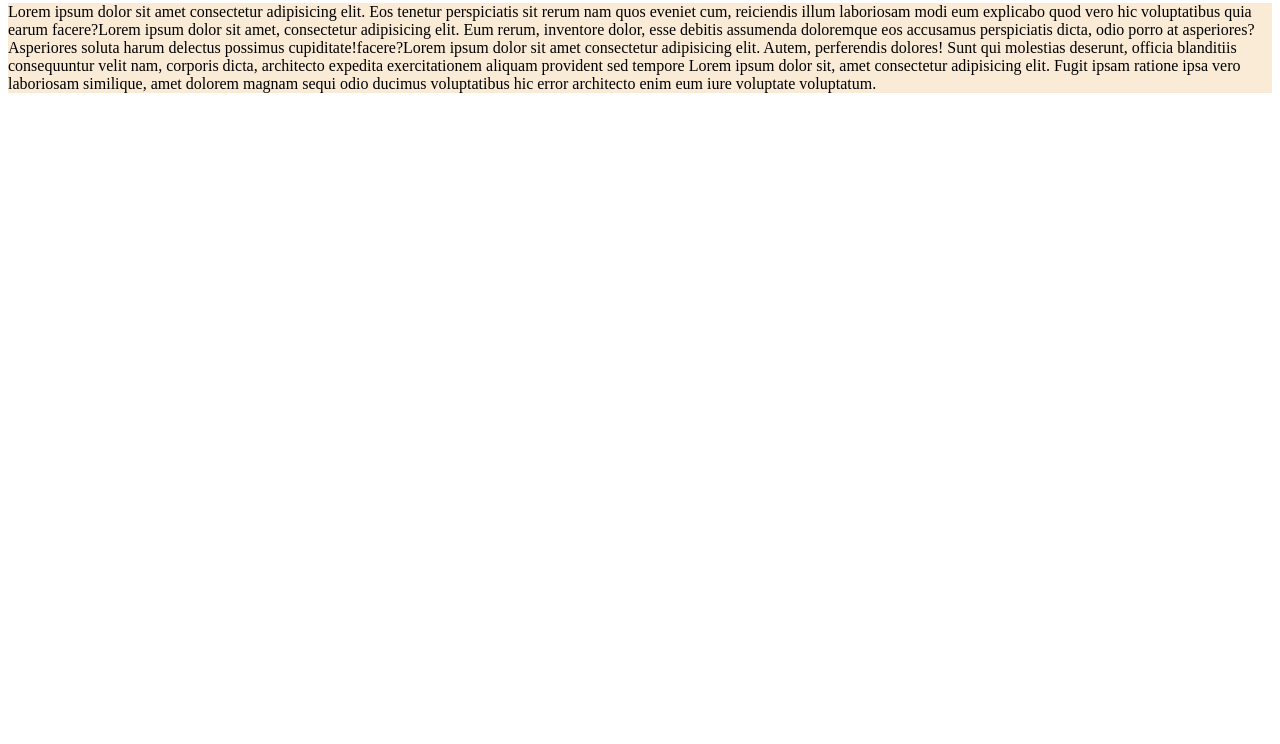
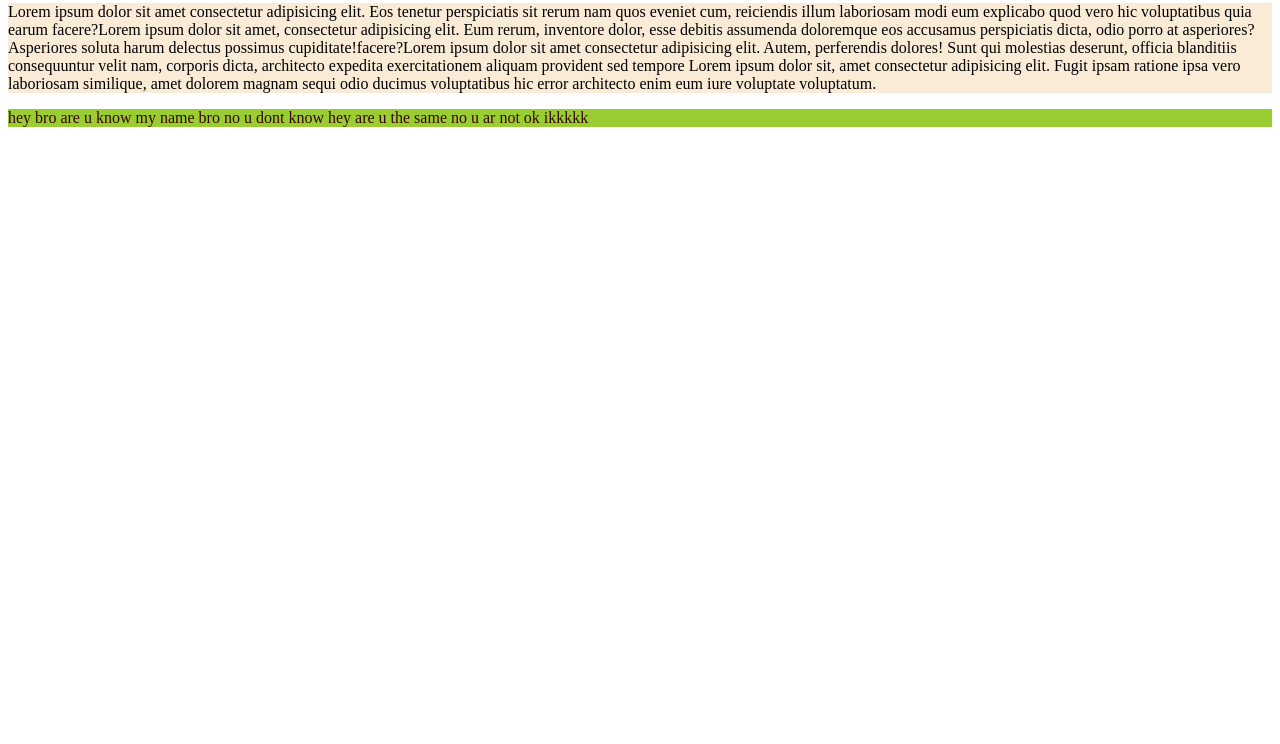
Before and after one commit to partha209/My-website, a plain HTML site: page index.html in a window 1280 px wide. Shown: the part 56-800 px from the top of the page. Drawn offline with Linux system fonts and the light colour scheme.

Commit message:
added 2nd blog

```diff
--- a/index.html
+++ b/index.html
@@ -16,6 +16,12 @@
 
 
        </div>
+       <div>
+         <p class="p">hey bro are u know my name bro no u dont know hey are u the same no u ar not ok ikkkkk</p>
+
+
+
+       </div>
 
 
 </body>
--- a/styles/index.css
+++ b/styles/index.css
@@ -2,3 +2,9 @@ p{
 
     background-color: antiquewhite;
 }
+.p{
+
+
+    background-color: yellowgreen;
+    color: rgb(57, 6, 6);
+}
```
